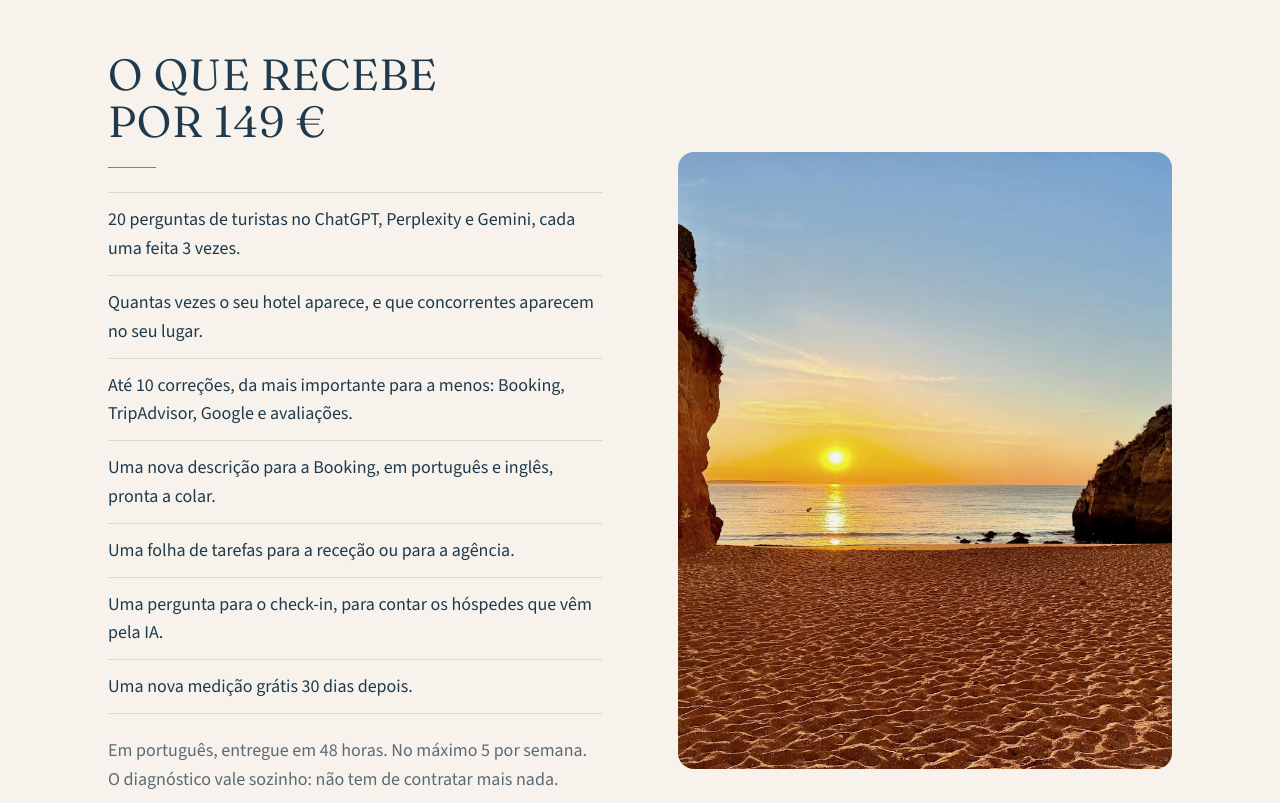
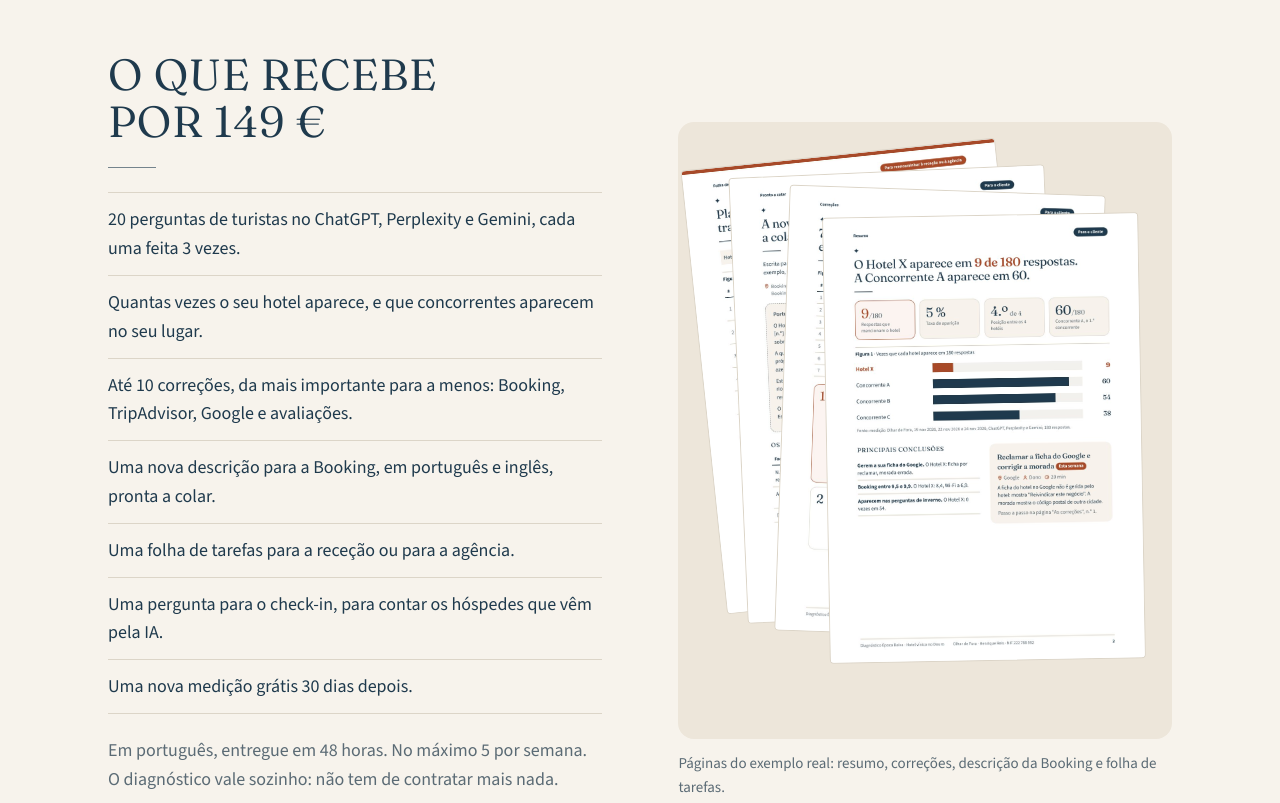
Before and after one commit to Olhar-de-Fora-Org/site, a plain HTML site: page index.html in a window 1280 px wide. Shown: the part 3940-4743 px from the top of the page. Drawn offline with nearby package versions, Linux system fonts and the light colour scheme.

Commit message:
What-you-get section: real sample report pages instead of the Algarve photo
Four pages of exemplo.pdf (summary, fixes, Booking text, task sheet) as a
stacked-paper pile linking to the PDF, hairline borders, no shadows.

Co-Authored-By: Claude Opus 5.5 <noreply@anthropic.com>

```diff
--- a/index.html
+++ b/index.html
@@ -104,6 +104,16 @@ p{margin:0 0 14px;text-wrap:pretty}
 .row.flip>.media{order:2}
 .media{border-radius:var(--radius);overflow:hidden;aspect-ratio:4/5;background:var(--sand)}
 .media img{width:100%;height:100%;object-fit:cover;filter:saturate(.82) brightness(.96)}
+.pages{margin:0;width:100%;max-width:520px;justify-self:center}
+.row.flip>.pages{order:2}
+.pile{position:relative;display:block;aspect-ratio:4/5;border-radius:var(--radius);background:var(--sand)}
+.pg{position:absolute;width:64%;height:auto;background:var(--paper);border:1px solid var(--hair);border-radius:4px;transition:transform .4s var(--ease)}
+.pg4{left:5%;top:5%;transform:rotate(-6deg)}
+.pg3{left:12%;top:8%;transform:rotate(-2.5deg)}
+.pg2{left:21%;top:11%;transform:rotate(2deg)}
+.pg1{left:30%;top:15%;transform:rotate(-1deg)}
+.pile:hover .pg1{transform:rotate(-1deg) translateY(-6px)}
+.pages figcaption{font-size:15px;color:var(--slate);margin-top:12px}
 .row-quem{grid-template-columns:300px 1fr;gap:72px}
 .portrait{max-width:300px;width:100%;aspect-ratio:4/5;justify-self:center;display:flex;align-items:center;justify-content:center;font-family:var(--display);font-size:88px;font-weight:300;color:var(--ink)}
 .name{font-family:var(--display);font-weight:500;font-size:24px;margin-bottom:8px}
@@ -156,7 +166,7 @@ footer p{margin:0}
 @media (min-width:861px){#booking-row .figure{order:-1}}
 @media (max-width:860px){
   .row{grid-template-columns:1fr;padding:56px 0}
-  .row.flip>.media{order:0}
+  .row.flip>.media,.row.flip>.pages{order:0}
   .media{aspect-ratio:4/3}
   .row-quem{grid-template-columns:1fr;gap:32px}
   .portrait{aspect-ratio:1/1;max-width:220px;justify-self:start}
@@ -281,7 +291,15 @@ footer p{margin:0}
 
   <section class="wrap" aria-labelledby="recebe">
     <div class="row flip">
-      <div class="media"><img src="assets/fotos/algarve-sol-baixo-1400.jpg" alt="Praia do Algarve ao pôr do sol, entre falésias" width="1400" height="1050" loading="lazy"></div>
+      <figure class="pages">
+        <a class="pile" href="exemplo.pdf" aria-label="Abrir o exemplo completo (PDF)">
+          <img class="pg pg4" src="assets/paginas/exemplo-tarefas.jpg" alt="" width="900" height="1274" loading="lazy">
+          <img class="pg pg3" src="assets/paginas/exemplo-booking.jpg" alt="" width="900" height="1274" loading="lazy">
+          <img class="pg pg2" src="assets/paginas/exemplo-correcoes.jpg" alt="" width="900" height="1274" loading="lazy">
+          <img class="pg pg1" src="assets/paginas/exemplo-resumo.jpg" alt="Página de resumo do diagnóstico de exemplo: o Hotel X aparece em 9 de 180 respostas, a Concorrente A em 60." width="900" height="1274" loading="lazy">
+        </a>
+        <figcaption>Páginas do exemplo real: resumo, correções, descrição da Booking e folha de tarefas.</figcaption>
+      </figure>
       <div class="copy">
         <h2 class="title" id="recebe">O que recebe por 149&nbsp;€</h2>
         <span class="rule" aria-hidden="true"></span>
```
Also changed, not shown: assets/paginas/exemplo-booking.jpg (added), assets/paginas/exemplo-correcoes.jpg (added), assets/paginas/exemplo-resumo.jpg (added), assets/paginas/exemplo-tarefas.jpg (added).
